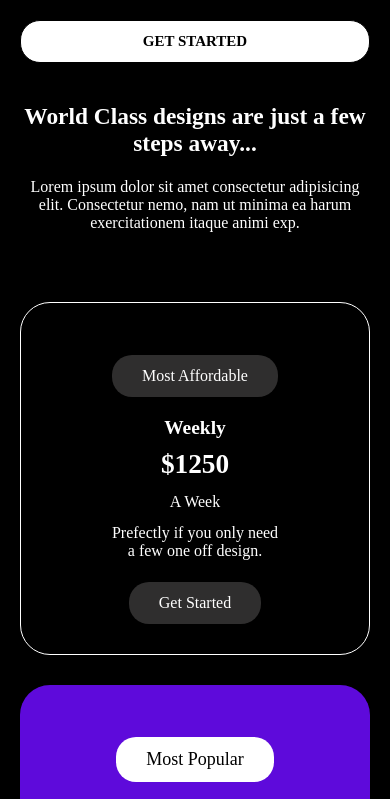
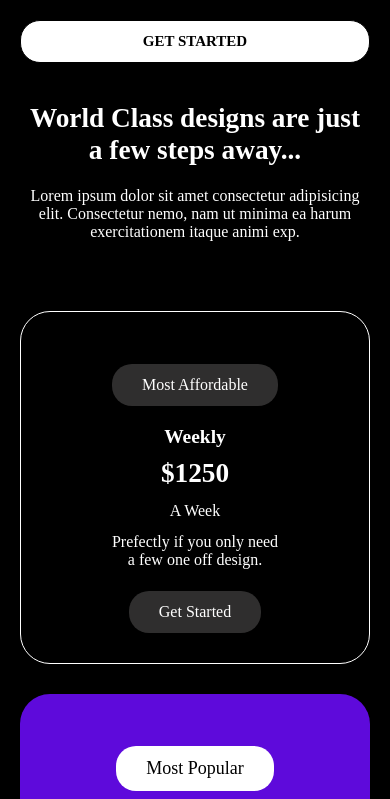
Before and after one commit to Anilsahu07/Promt-21, a plain HTML site: page index.html in a window 390 px wide. Shown: the top 799 px of the page. Drawn offline with Linux system fonts and the light colour scheme.

Commit message:
update media ans style file

```diff
--- a/media.css
+++ b/media.css
@@ -27,8 +27,8 @@
     }
 
     .para h1{
-        font-size: 6vw;
-        line-height: 7vw;
+        font-size: 7vw;
+        line-height: 8.2vw;
     }
 
     .para{
--- a/style.css
+++ b/style.css
@@ -34,6 +34,7 @@ html, body{
 
 .box1 button:hover{
     background-color: tomato;
+    color: white;
 }
 
 .box1{
```
